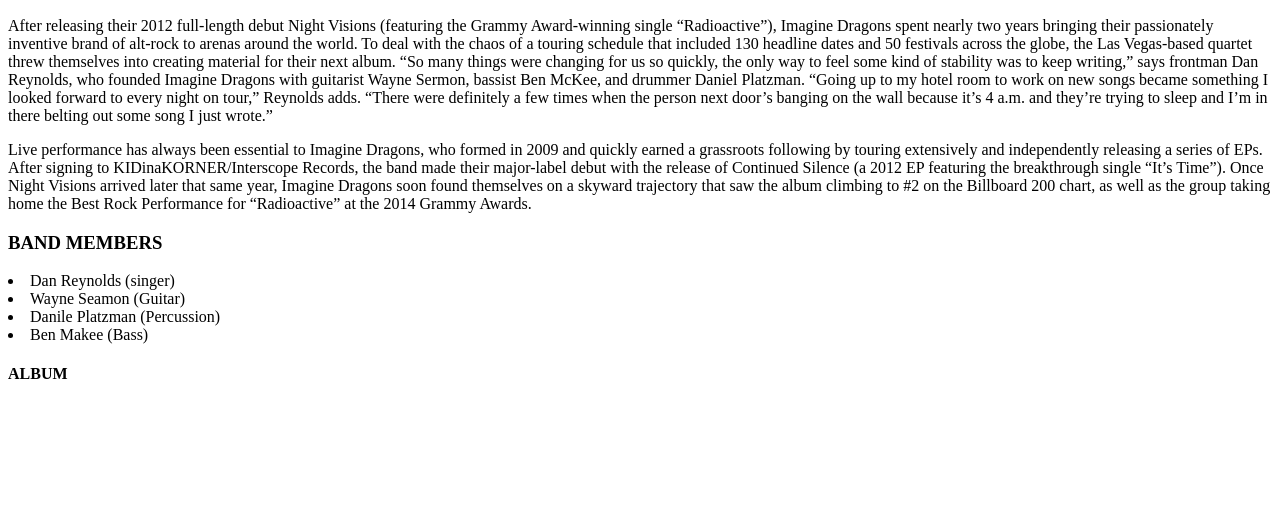
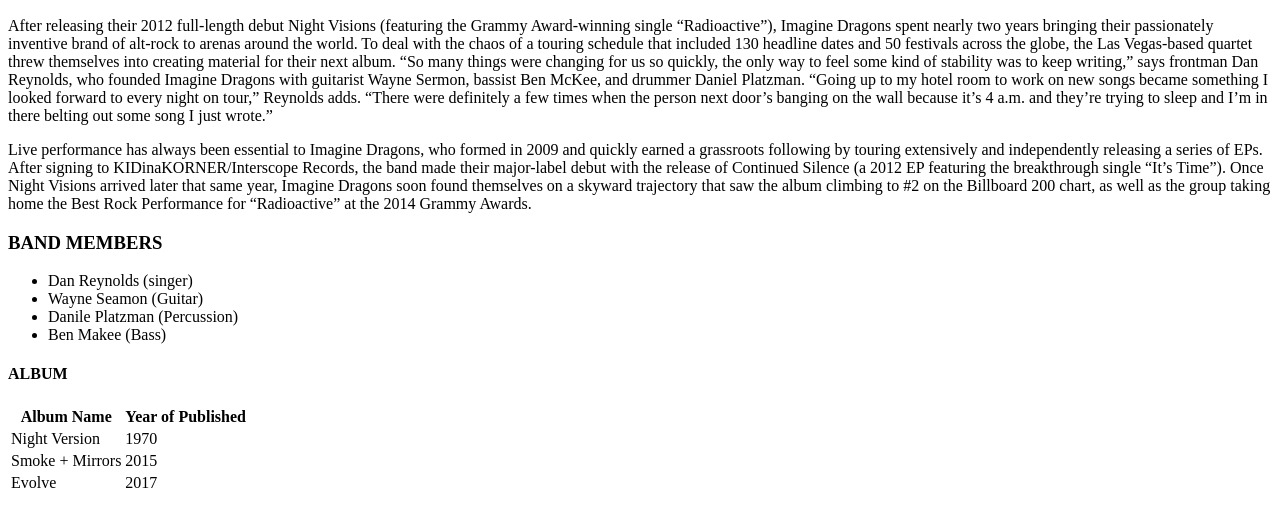
Before and after one commit to sukixw/sukiwang.github.io, a plain HTML site: page index.html in a window 1280 px wide. Shown: the part 136-662 px from the top of the page. Drawn offline with Linux system fonts and the light colour scheme.

Commit message:
Update index.html

```diff
--- a/index.html
+++ b/index.html
@@ -9,7 +9,7 @@ project website
         <h1> IMAGINE DRAGON</h1>
         <h2> DESCRIPTION</h2>
         <p>
-        After releasing their 2012 full-length debut Night Visions (featuring the Grammy Award-winning single “Radioactive”),
+            After releasing their 2012 full-length debut Night Visions (featuring the Grammy Award-winning single “Radioactive”),
             Imagine Dragons spent nearly two years bringing their passionately inventive brand of alt-rock to arenas around
             the world. To deal with the chaos of a touring schedule that included 130 headline dates and 50 festivals across
             the globe, the Las Vegas-based quartet threw themselves into creating material for their next album. “So many
@@ -20,7 +20,7 @@ project website
             wall because it’s 4 a.m. and they’re trying to sleep and I’m in there belting out some song I just wrote.”
         </p>
         <p>
-        Live performance has always been essential to Imagine Dragons, who formed in 2009 and quickly earned a grassroots
+             Live performance has always been essential to Imagine Dragons, who formed in 2009 and quickly earned a grassroots
             following by touring extensively and independently releasing a series of EPs. After signing to
             KIDinaKORNER/Interscope Records, the band made their major-label debut with the release of Continued Silence
             (a 2012 EP featuring the breakthrough single “It’s Time”). Once Night Visions arrived later that same year,
@@ -28,16 +28,36 @@ project website
             200 chart, as well as the group taking home the Best Rock Performance for “Radioactive” at the 2014 Grammy Awards.
         </p>
         <h3> BAND MEMBERS</h3>
-        <p>
+        <ul>
             <li> Dan Reynolds (singer)</li>
             <li> Wayne Seamon (Guitar)</li>
             <li> Danile Platzman (Percussion)</li>
             <li> Ben Makee (Bass) </li>
 
-        </p>
+        </ul>
         <h4> ALBUM</h4>
-        <P>
+        <table>
+            <thead>
+                <tr>
+                    <th>Album Name</th>
+                    <th>Year of Published</th>
+                </tr>
+            </thead>
+            <tbody>
+                <tr>
+                    <td>Night Version</td>
+                    <td>1970</td>
+                </tr>
+                <tr>
+                   <td>Smoke + Mirrors</td>
+                   <td>2015</td>
+                </tr>
+                <tr>
+                    <td>Evolve</td>
+                    <td>2017</td>
+                </tr>
+            </tbody>
+        </table>
 
-        </P>
     </body>
 </html>
```
